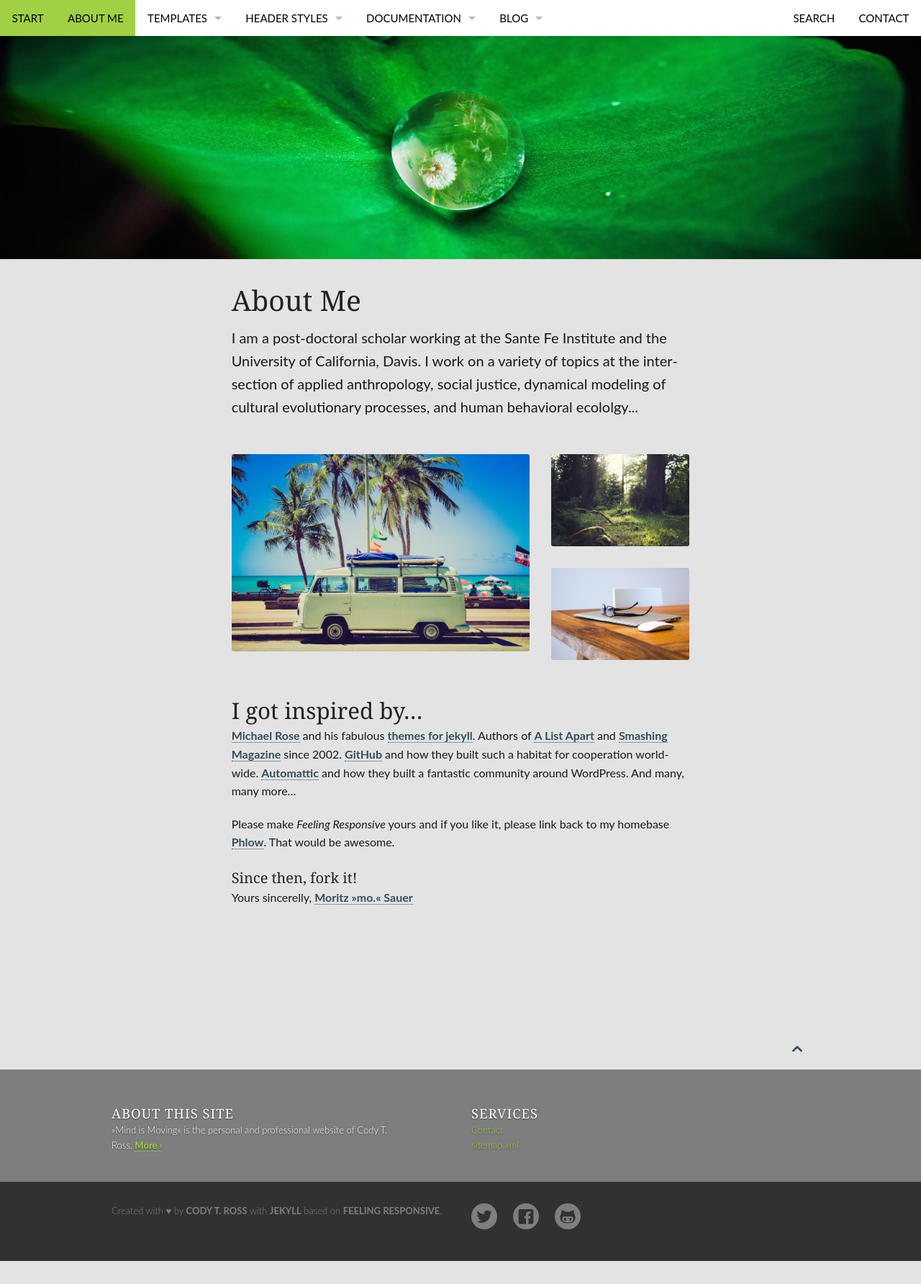
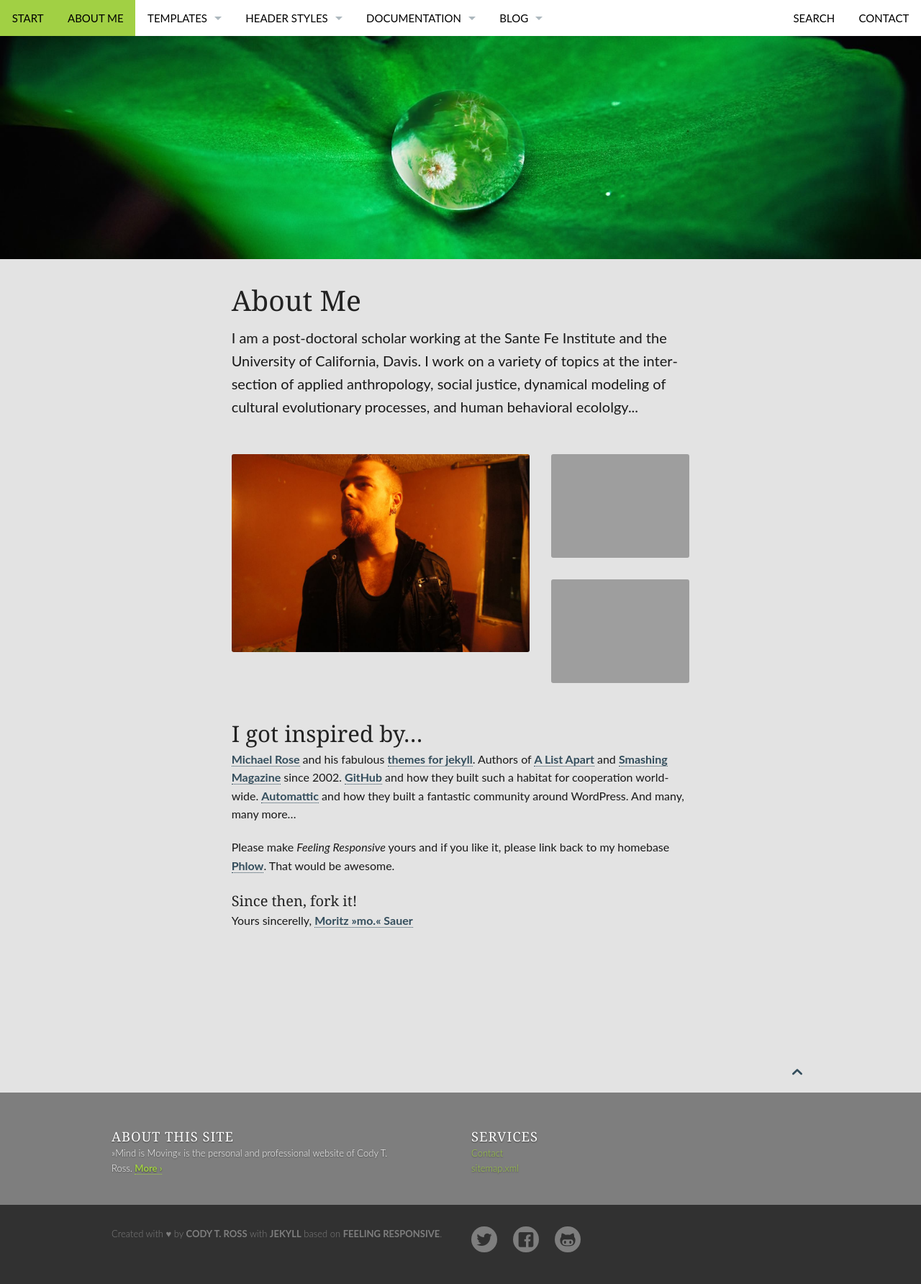
Before and after one commit to Ctross/Ctross.github.io, a Jekyll site: the page built from pages/about-me.md, in a window 1280 px wide. Shown: the whole page at 72% size. Built offline with Jekyll 4.4.1, drawn with Linux system fonts in a browser that asks for light colours; before the commit the page ends 1752 px from its top, so only the background shows below that.

Commit message:
Update about-me.md

```diff
--- a/pages/about-me.md
+++ b/pages/about-me.md
@@ -9,12 +9,12 @@
 ---
 <div class="row">
     <div class="medium-8 columns t30">
-    <img src="{{ site.url }}/images/unsplash_6.jpg" alt="">
+    <img src="{{ site.url }}/images/profilepic.jpg" alt="">
     </div><!-- /.medium-8.columns -->
 
     <div class="medium-4 columns t30">
-      <img src="{{ site.url }}/images/unsplash_5.jpg" alt="">
-      <img class="t30" src="{{ site.url }}/images/unsplash_7.jpg" alt="">
+      <img src="{{ site.url }}/images/climb.jpg" alt="">
+      <img class="t30" src="{{ site.url }}/images/scuba.jpg" alt="">
     </div><!-- /.medium-4.columns -->
 
 </div><!-- /.row -->
```
